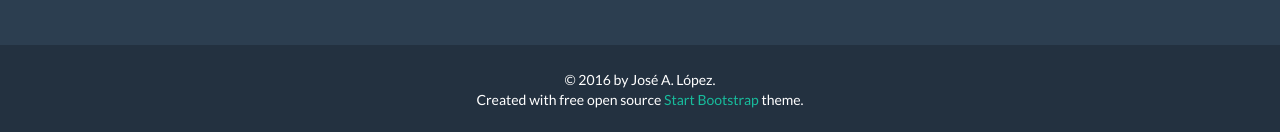
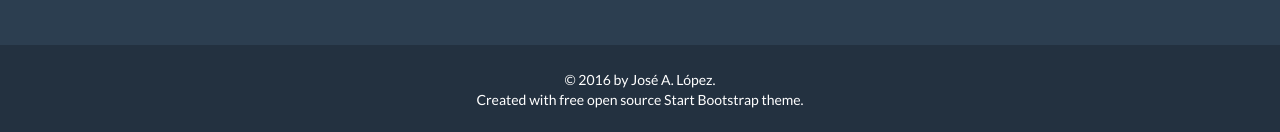
Before and after one commit to jlopez08/jlopez08.github.io, a website: page about_me.html in a window 1280 px wide. Shown: the part 2294-2426 px from the top of the page. Drawn offline with nearby package versions, Linux system fonts and the light colour scheme.

Commit message:
updated footer info

```diff
--- a/about_me.html
+++ b/about_me.html
@@ -298,7 +298,7 @@
                 <div class="row">
                     <div class="col-lg-12">
                         &copy; 2016 by José A. López.<br>
-                        Created with free open source <a href="http://startbootstrap.com">Start Bootstrap</a> theme.
+                        Created with free open source Start Bootstrap theme.
                     </div>
                 </div>
             </div>
```
Also changed, not shown: index.html (+1 -1 lines).
